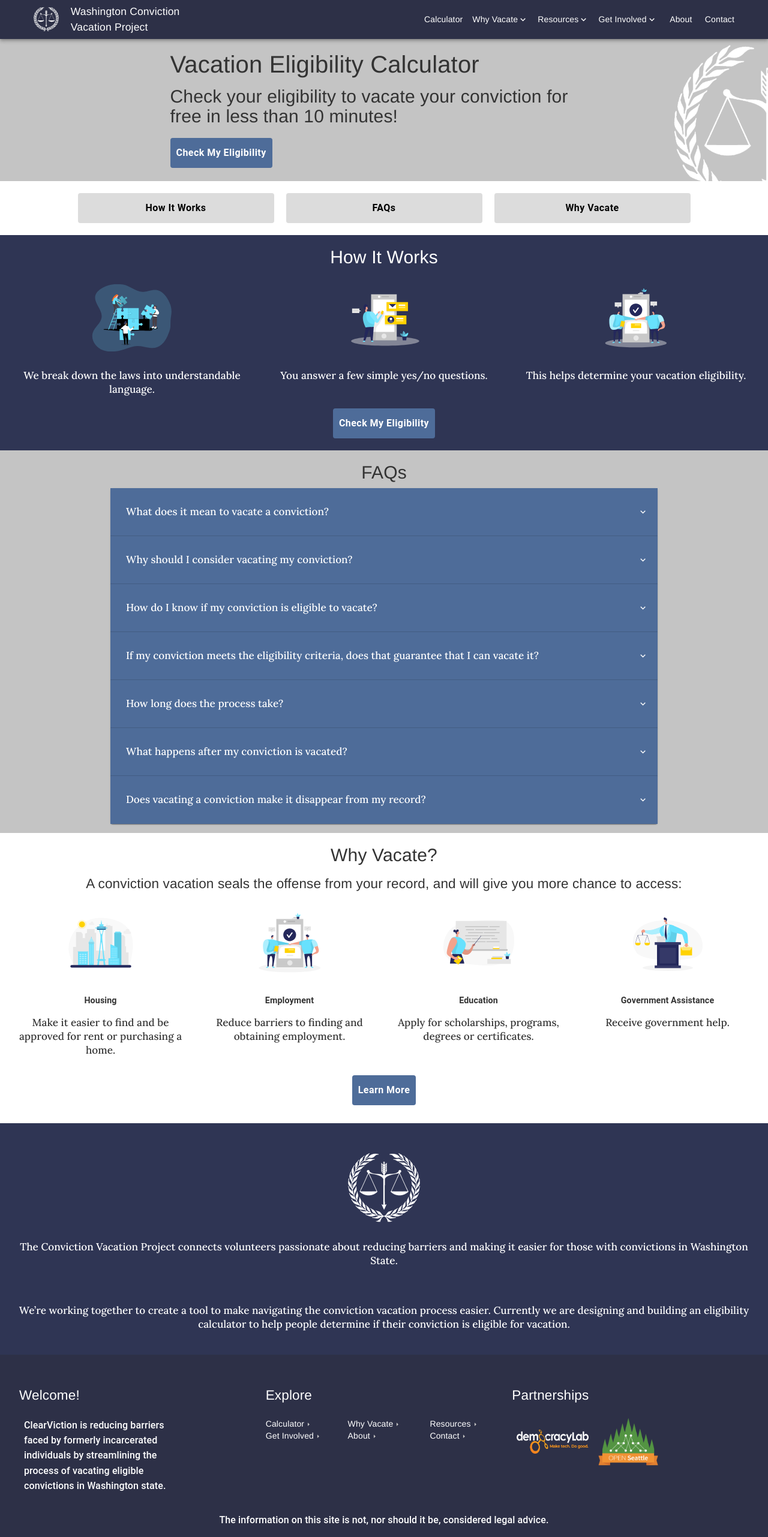
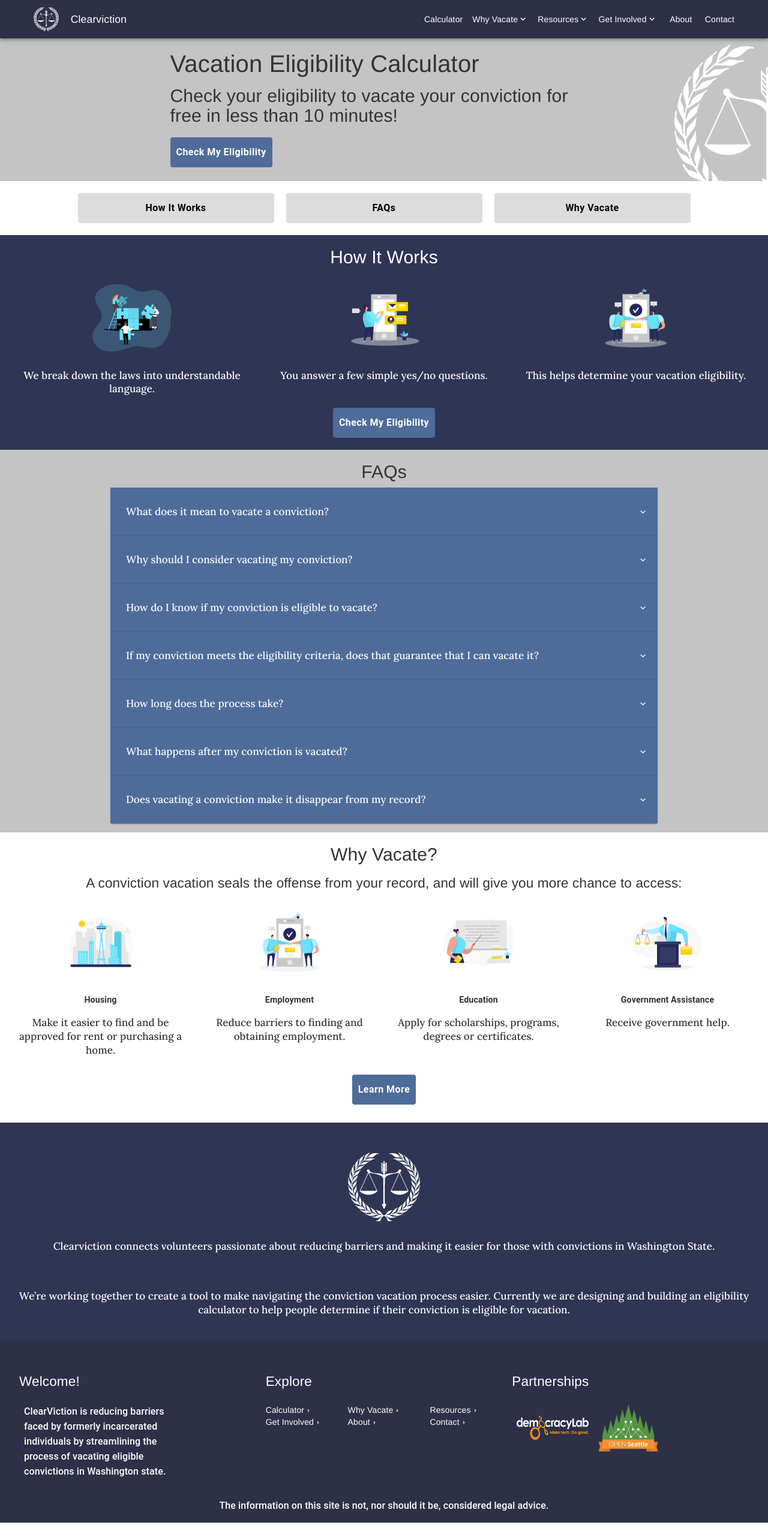
Before and after one commit to openseattle/clearviction-v1, a React (Create React App) app: page / in a window 1280 px wide. Shown: the whole page at 60% size. After the commit the page ends 2539 px from the top, so only its background shows below. Built offline with nearby package versions, Linux system fonts and the light colour scheme.

Commit message:
cvp replaced with clearviction where it is needed

```diff
--- a/public/index.html
+++ b/public/index.html
@@ -64,7 +64,7 @@
       })(window.location);
     </script>
     <!-- End Single Page Apps for GitHub Pages -->
-    <title>Washington CVP</title>
+    <title>Clearviction</title>
   </head>
   <!-- Global site tag (gtag.js) - Google Analytics -->
   <script
--- a/src/Components/NavigationAlt.jsx
+++ b/src/Components/NavigationAlt.jsx
@@ -78,10 +78,10 @@ const NavigationAlt = () => {
               className={classes.navigationLogo}
               component="img"
               src={navLogo}
-              alt="conviction vacation project next white scales of justice"
+              alt="clearviction logo broken chains"
             />
             <Typography className={classes.navigationLogoText}>
-              Washington Conviction Vacation Project
+              Clearviction
             </Typography>
           </Box>
           <Box style={{ flexGrow: 1 }} />
--- a/src/Pages/HomePage.jsx
+++ b/src/Pages/HomePage.jsx
@@ -171,7 +171,7 @@ const HomePage = () => {
             variant={"h5"}
             fontFamily={"Lora"}
             text={
-              "The Conviction Vacation Project connects volunteers passionate about reducing barriers and making it easier for those with convictions in Washington State."
+              "Clearviction connects volunteers passionate about reducing barriers and making it easier for those with convictions in Washington State."
             }
           ></Text>
           <br />
```
